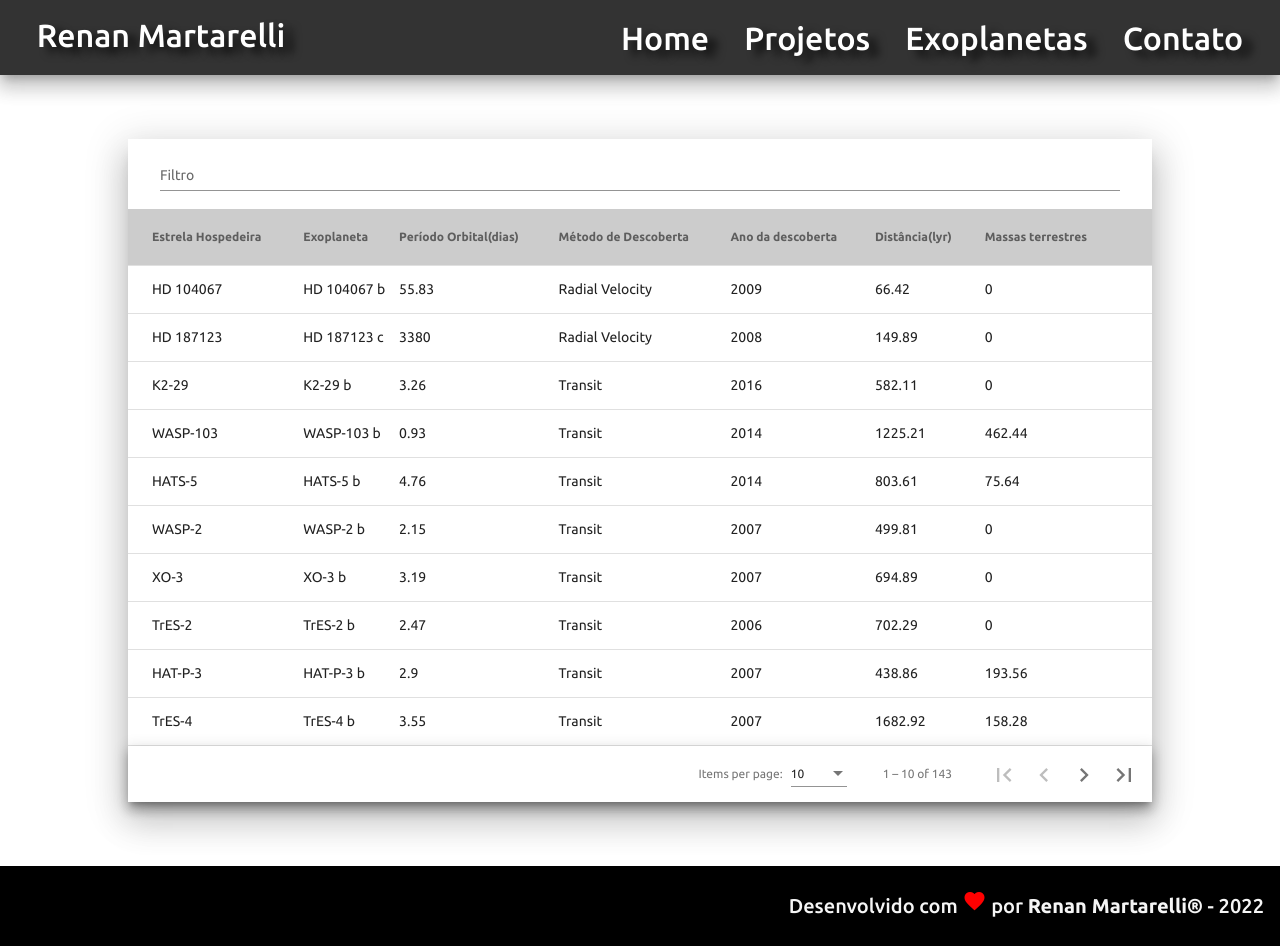
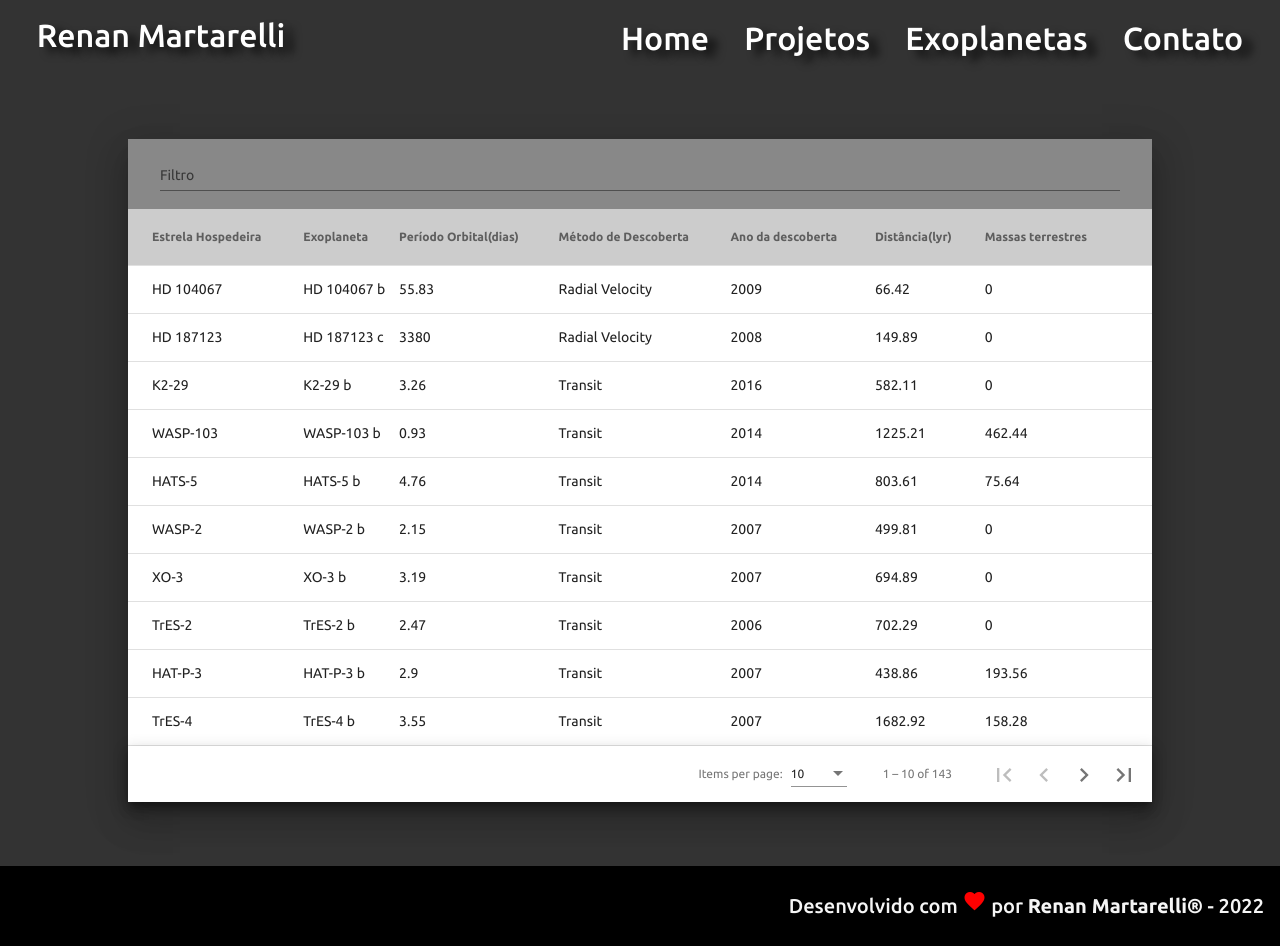
Before and after one commit to Martarelli/Angular-Martarelli, an Angular app: page /exoplanets in a window 1280 px wide. Built offline with nearby package versions, Linux system fonts and the light colour scheme; a web font is replaced by a local one.

Commit message:
cor de fundo

```diff
--- a/src/app/components/exoplanets/exoplanets.component.css
+++ b/src/app/components/exoplanets/exoplanets.component.css
@@ -5,11 +5,14 @@
   justify-content: center;
   align-items: center;
   padding: 4rem 0;
+  min-height: 84vh;
+  background-color: #333333;
 
 }
 .div-table{
   height: 80%;
   width: 80%;
+  background-color: #888888;
 }
 
 .exoplanets-table{
```
